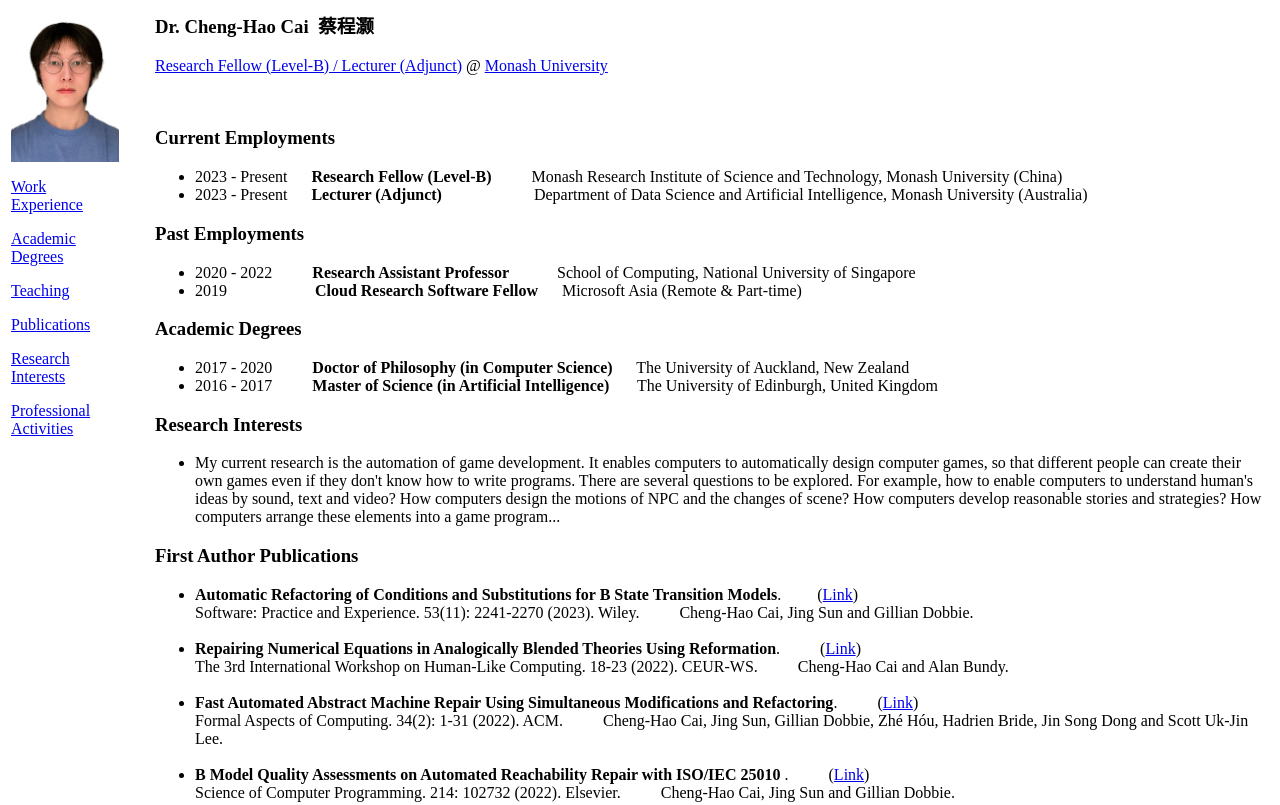
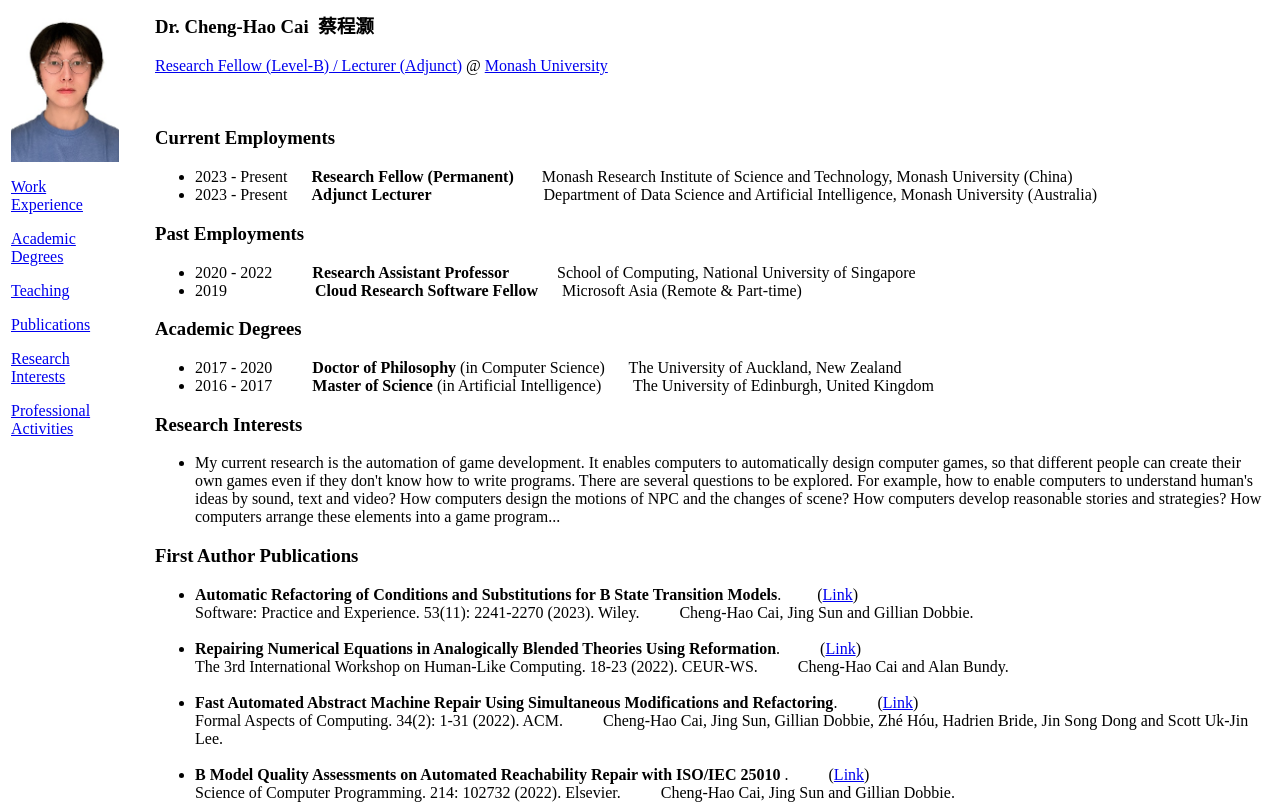
Before and after one commit to cchrewrite/cchrewrite.github.io, a plain HTML site: page index.html in a window 1280 px wide. Shown: the top 805 px of the page. Drawn offline with Linux system fonts and the light colour scheme.

Commit message:
Update index.html

```diff
--- a/index.html
+++ b/index.html
@@ -31,8 +31,8 @@
 
 <h3><a name="Work experience">Current Employments</a></h3>
 <ul>
-  <li>2023 - Present&nbsp&nbsp&nbsp&nbsp&nbsp&nbsp<strong>Research Fellow (Level-B)</strong> &nbsp&nbsp&nbsp&nbsp&nbsp&nbsp&nbsp&nbsp Monash Research Institute of Science and Technology, Monash University (China)</li>
-  <li>2023 - Present&nbsp&nbsp&nbsp&nbsp&nbsp&nbsp<strong>Lecturer (Adjunct)</strong> &nbsp&nbsp&nbsp&nbsp&nbsp&nbsp&nbsp&nbsp&nbsp&nbsp&nbsp&nbsp&nbsp&nbsp&nbsp&nbsp&nbsp&nbsp&nbsp&nbsp&nbsp Department of Data Science and Artificial Intelligence, Monash University (Australia)</li>
+  <li>2023 - Present&nbsp&nbsp&nbsp&nbsp&nbsp&nbsp<strong>Research Fellow (Permanent)</strong> &nbsp&nbsp&nbsp&nbsp&nbsp Monash Research Institute of Science and Technology, Monash University (China)</li>
+  <li>2023 - Present&nbsp&nbsp&nbsp&nbsp&nbsp&nbsp<strong>Adjunct Lecturer</strong> &nbsp&nbsp&nbsp&nbsp&nbsp&nbsp&nbsp&nbsp&nbsp&nbsp&nbsp&nbsp&nbsp&nbsp&nbsp&nbsp&nbsp&nbsp&nbsp&nbsp&nbsp&nbsp&nbsp&nbsp&nbsp&nbsp Department of Data Science and Artificial Intelligence, Monash University (Australia)</li>
 </ul>
 
 <h3><a name="Work experience">Past Employments</a></h3>
@@ -45,8 +45,8 @@
 
 <h3><a name="AcademicDegrees">Academic Degrees</a></h3>
 <ul>
-  <li>2017 - 2020&nbsp&nbsp&nbsp&nbsp&nbsp&nbsp&nbsp&nbsp&nbsp&nbsp<strong>Doctor of Philosophy (in Computer Science)</strong> &nbsp&nbsp&nbsp&nbsp The University of Auckland, New Zealand</li></li>
-  <li>2016 - 2017&nbsp&nbsp&nbsp&nbsp&nbsp&nbsp&nbsp&nbsp&nbsp&nbsp<strong>Master of Science (in Artificial Intelligence)</strong> &nbsp&nbsp&nbsp&nbsp&nbsp The University of Edinburgh, United Kingdom</li></li>
+  <li>2017 - 2020&nbsp&nbsp&nbsp&nbsp&nbsp&nbsp&nbsp&nbsp&nbsp&nbsp<strong>Doctor of Philosophy</strong> (in Computer Science) &nbsp&nbsp&nbsp&nbsp The University of Auckland, New Zealand</li></li>
+  <li>2016 - 2017&nbsp&nbsp&nbsp&nbsp&nbsp&nbsp&nbsp&nbsp&nbsp&nbsp<strong>Master of Science</strong> (in Artificial Intelligence) &nbsp&nbsp&nbsp&nbsp&nbsp&nbsp The University of Edinburgh, United Kingdom</li></li>
 </ul>
 
 <h3><a name="Research interests">Research Interests</a></h3>
@@ -168,7 +168,7 @@
 
 <h3><a name="Note">PhD Studentship</a></h3>
 
-<p> If you are interested in formal methods and have strong background on algorithms and discrete mathematics, you could send me an enquiry.
+<p> If you are interested in formal methods and have strong background on algorithms, physics and/or mathematics, you could send me an enquiry.
 
 </p>
 
```
